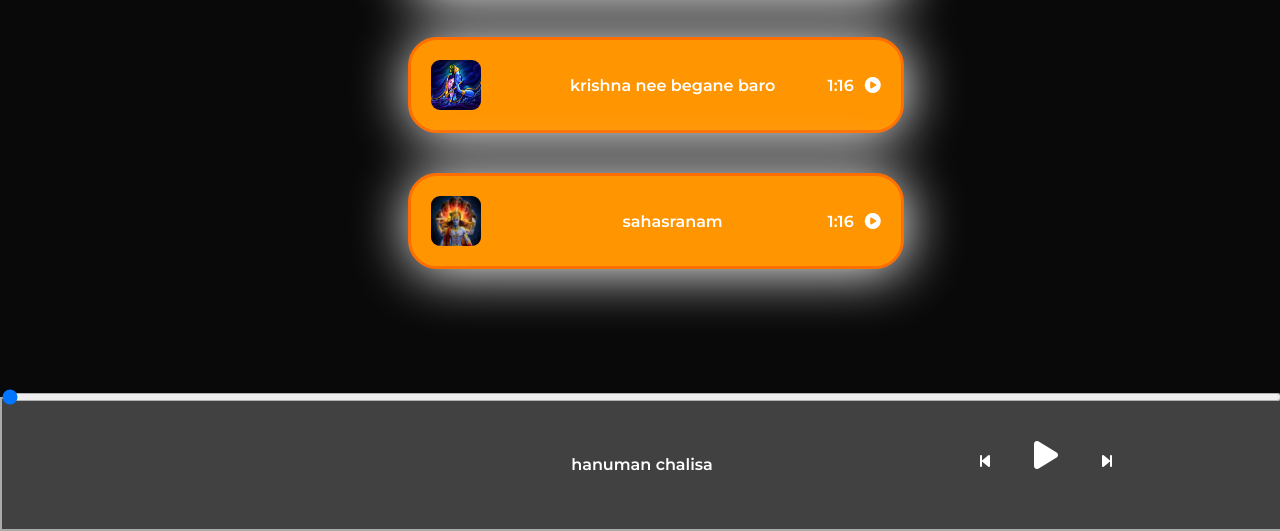
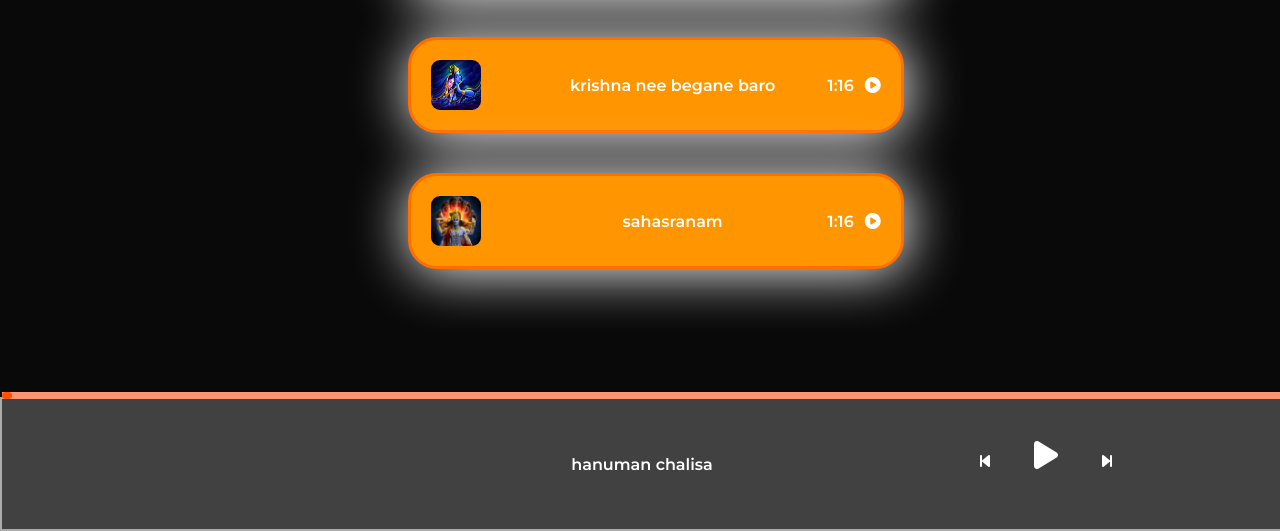
Before and after one commit to icode100/radio-and-music-M-, a plain HTML site: page index.html in a window 1280 px wide. Shown: the part 269-800 px from the top of the page. Drawn offline with nearby package versions, Linux system fonts and the light colour scheme; a web font is replaced by a local one.

Commit message:
changed the style of range bar

```diff
--- a/style.css
+++ b/style.css
@@ -89,13 +89,25 @@ footer{
     padding:0px 20px 0px 20px;
 }
 
-#progress_bar{
-    color: rgb(145, 145, 145);
+
+
+input[type='range'] {
+    -webkit-appearance:none !important;
+    background:rgb(255, 148, 112);
+    height:7px;
     width: 100vw;
-    cursor: pointer;
     position: absolute;
-    top: -10px;
+    top: -7px;
 }
+input[type='range']::-webkit-slider-thumb {
+    -webkit-appearance: none !important;
+    background:rgb(255, 81, 0);
+    border-radius: 20px;
+    height:7px;
+    width:10px;
+}
+
+
 iframe{
     position: absolute;
     width: 30px;
```
